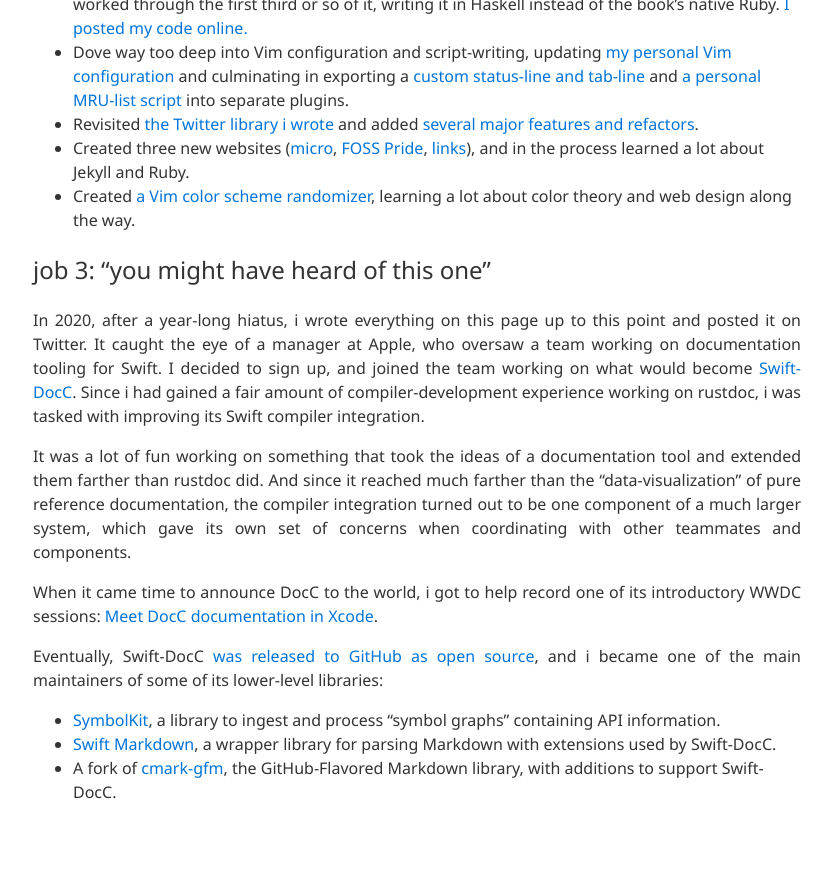
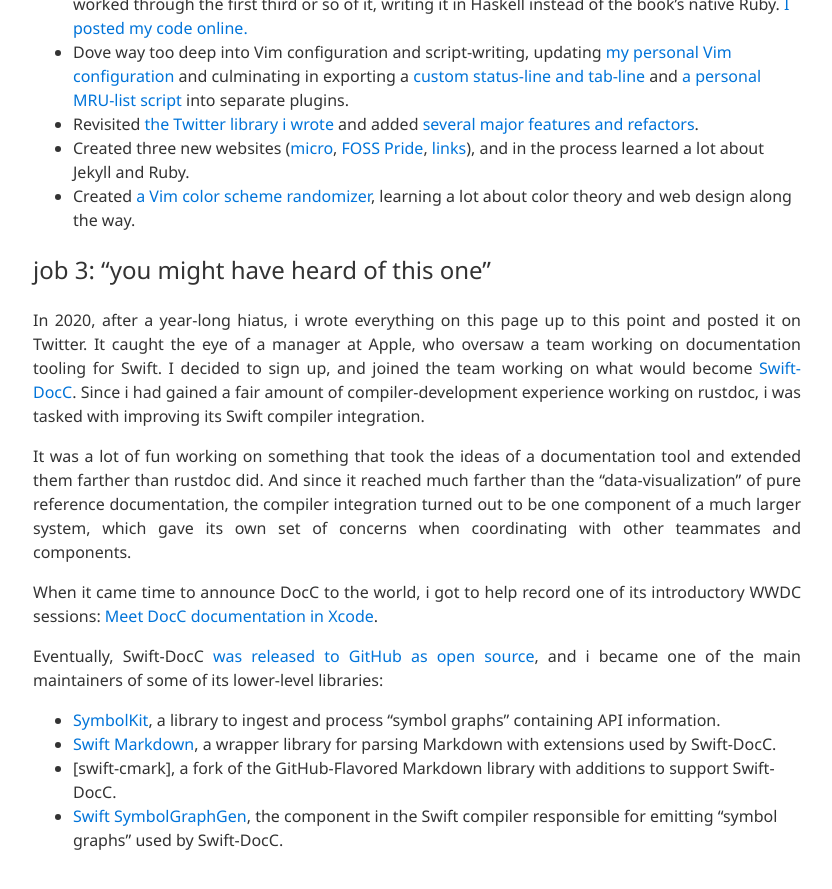
Before and after one commit to QuietMisdreavus/quietmisdreavus.net, a Jekyll site: the page built from hire-me.md, in a window 1280 px wide and 900 px high, scrolled down 5352 px. Shown: the top 889 px of the window, without its empty margins (223-1055 px from the left). Built offline with Jekyll 4.4.1, drawn with Linux system fonts in a browser that asks for light colours; before the commit the page ends 6204 px from its top, so only the background shows below that.

Commit message:
updates to job 3 in hire-me

```diff
--- a/hire-me.md
+++ b/hire-me.md
@@ -308,8 +308,12 @@
 
 * [SymbolKit], a library to ingest and process "symbol graphs" containing API information.
 * [Swift Markdown], a wrapper library for parsing Markdown with extensions used by Swift-DocC.
-* A fork of [cmark-gfm], the GitHub-Flavored Markdown library, with additions to support Swift-DocC.
+* [swift-cmark], a fork of the GitHub-Flavored Markdown library with additions to support
+  Swift-DocC.
+* [Swift SymbolGraphGen], the component in the Swift compiler responsible for emitting "symbol
+  graphs" used by Swift-DocC.
 
 [SymbolKit]: https://github.com/apple/swift-docc-symbolkit
 [Swift Markdown]: https://github.com/apple/swift-markdown
-[cmark-gfm]: https://github.com/apple/swift-cmark/tree/gfm
+[cmark-gfm]: https://github.com/apple/swift-cmark
+[Swift SymbolGraphGen]: https://github.com/apple/swift/tree/main/lib/SymbolGraphGen
```
